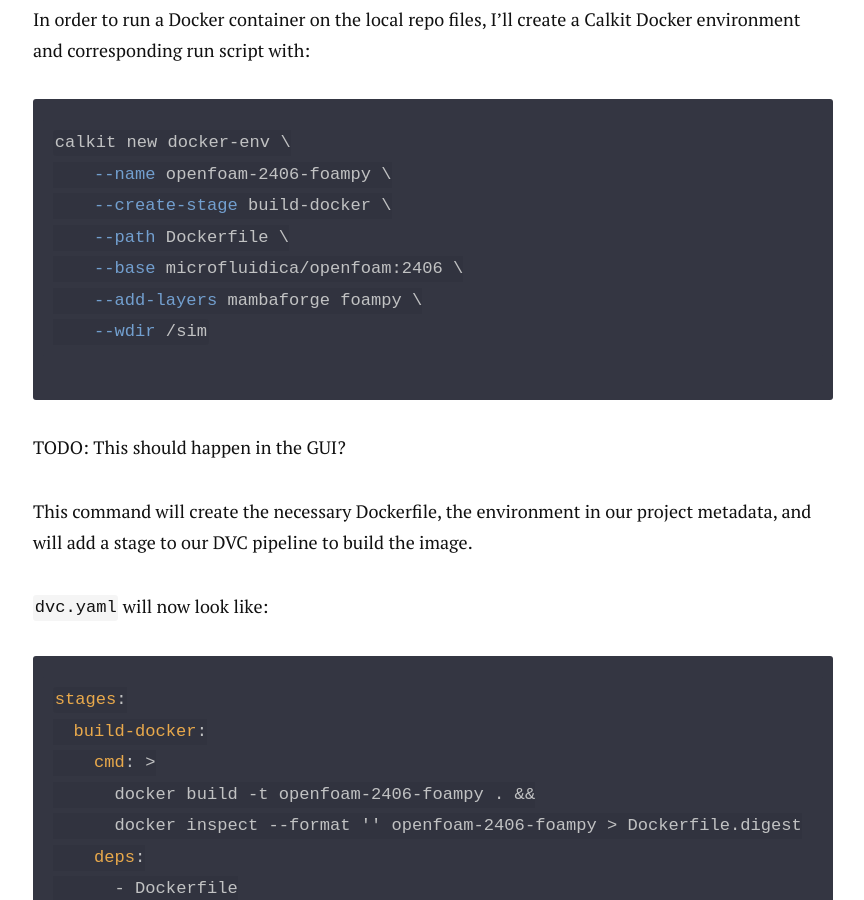
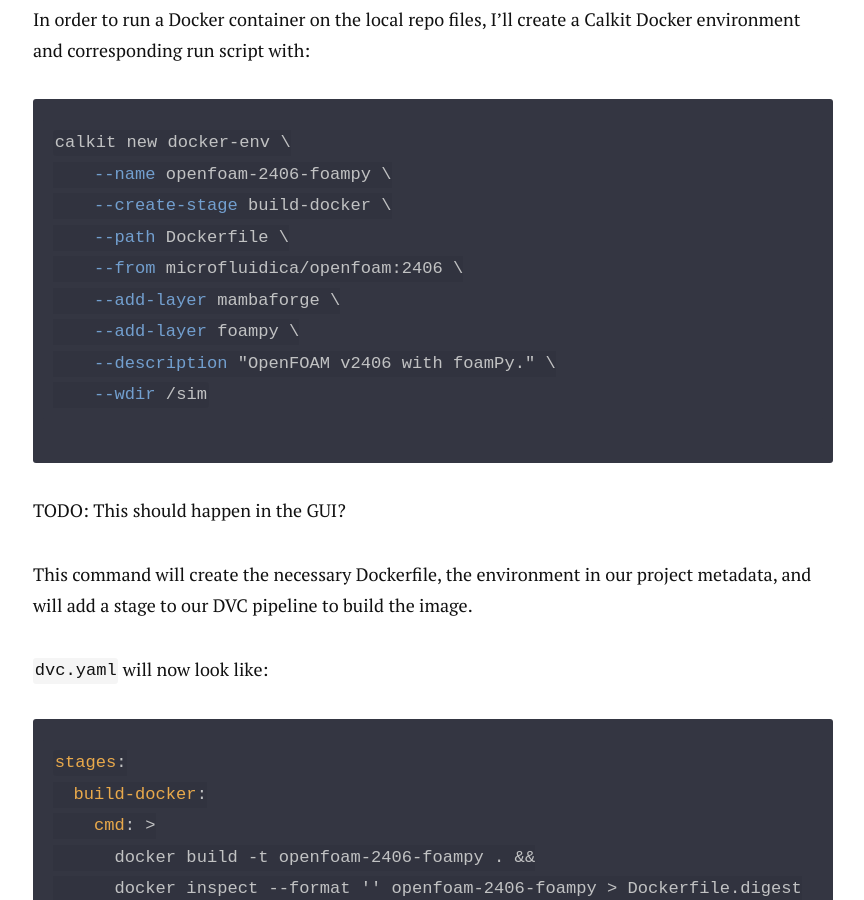
Before and after one commit to petebachant/petebachant.github.io, a Jekyll site: the page built from _posts/2024-10-15-reproducible-openfoam.markdown, in a window 1280 px wide and 900 px high, scrolled down 3105 px. Shown: the whole window, without its empty margins (207-1071 px from the left). Built offline with Jekyll 4.4.1, drawn with Linux system fonts in a browser that asks for light colours; nearby versions of some CDN libraries; formulas are drawn with MathJax 3; comment, search, counter and statistics services are not loaded; some of the changed text lies outside the part shown.

Commit message:
Add to of-repro post

````diff
--- a/_posts/2024-10-15-reproducible-openfoam.markdown
+++ b/_posts/2024-10-15-reproducible-openfoam.markdown
@@ -117,8 +117,10 @@
     --name openfoam-2406-foampy \
     --create-stage build-docker \
     --path Dockerfile \
-    --base microfluidica/openfoam:2406 \
-    --add-layers mambaforge foampy \
+    --from microfluidica/openfoam:2406 \
+    --add-layer mambaforge \
+    --add-layer foampy \
+    --description "OpenFOAM v2406 with foamPy." \
     --wdir /sim
 ```
 
@@ -162,6 +164,12 @@
       - mambaforge
       - foampy
     wdir: /sim  # TODO: Necessary?
+```
+
+Let's check that we can run something in the environment.
+
+```sh
+calkit run-env blockMesh -help
 ```
 
 ## Adding the simulation runs to the pipeline
````
